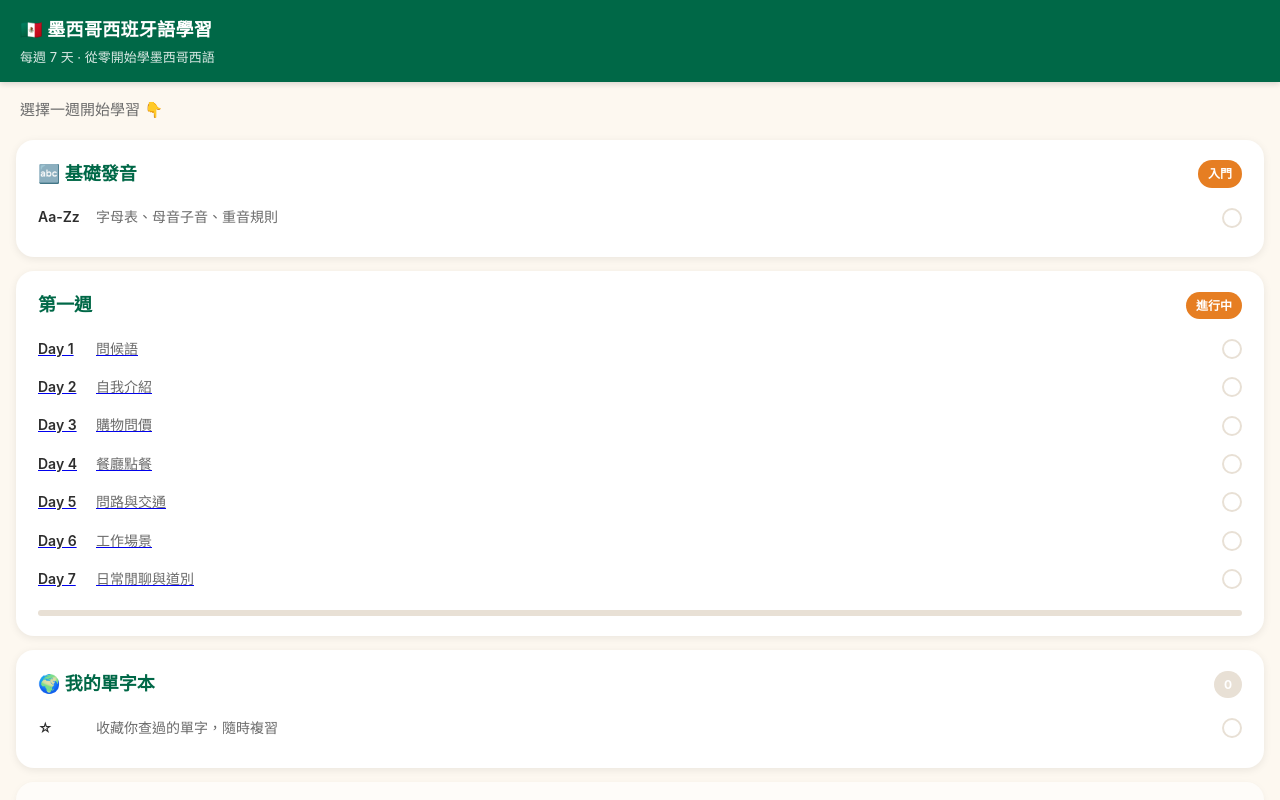
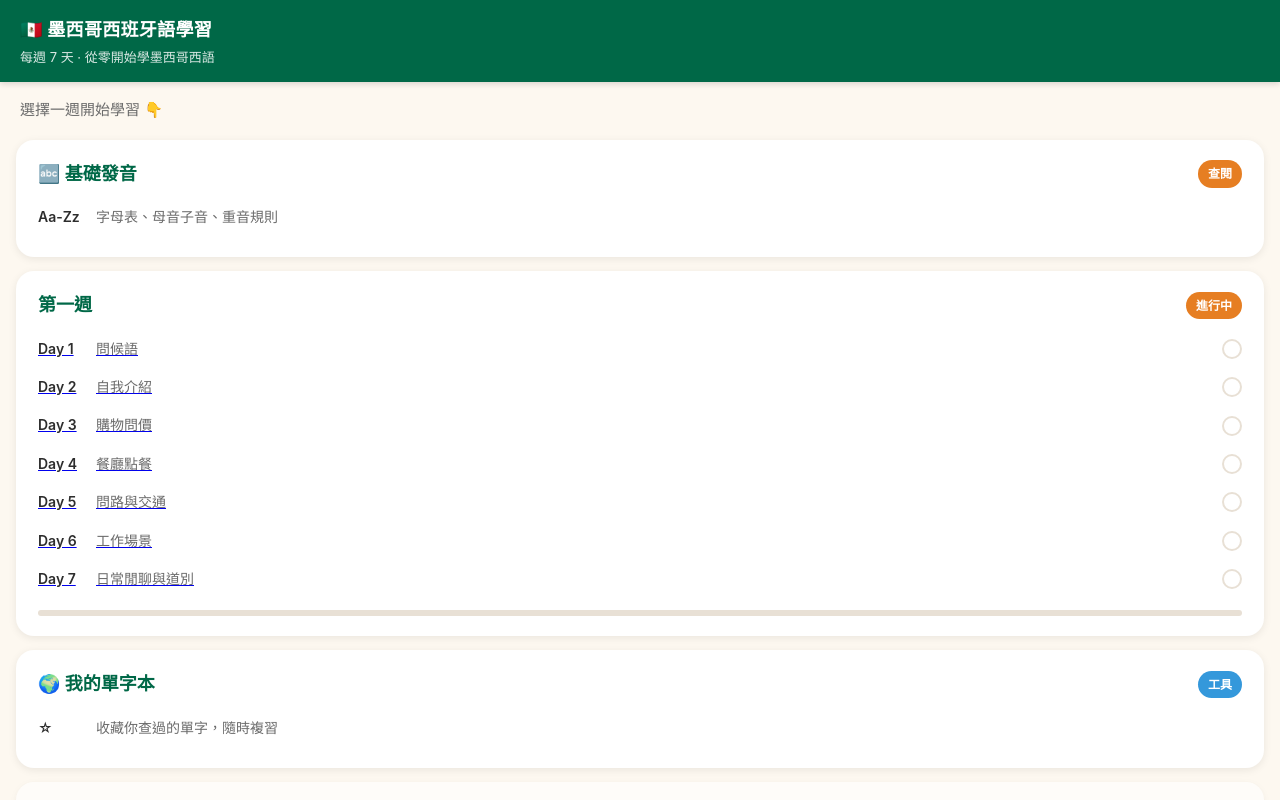
Before and after one commit to nelsonliu92/mexican-spanish-learning, a plain HTML site: page index.html in a window 1280 px wide. Shown: the top 800 px of the page. Drawn offline with Linux system fonts and the light colour scheme.

Commit message:
style: 基礎發音與單字本移除完成狀態符號，改為查閱/工具標籤

```diff
--- a/index.html
+++ b/index.html
@@ -174,10 +174,10 @@ body{font-family:-apple-system,BlinkMacSystemFont,"Segoe UI",Roboto,"Noto Sans T
   <div class="week-card-idx" id="pronunciation-card" onclick="showPronunciation();return false;" style="cursor:pointer;">
     <div class="week-header-idx">
       <div class="week-title-idx">🔤 基礎發音</div>
-      <div class="week-status-idx" style="background:var(--accent);">入門</div>
+      <div class="week-status-idx" style="background:var(--accent);">查閱</div>
     </div>
     <div class="week-days-idx">
-      <div class="day-row-idx pending" style="border-top:none;"><span class="day-num">Aa-Zz</span><span class="day-theme">字母表、母音子音、重音規則</span><span class="day-check"></span></div>
+      <div class="day-row-idx" style="border-top:none;cursor:default;"><span class="day-num">Aa-Zz</span><span class="day-theme">字母表、母音子音、重音規則</span></div>
     </div>
   </div>
 
@@ -201,10 +201,10 @@ body{font-family:-apple-system,BlinkMacSystemFont,"Segoe UI",Roboto,"Noto Sans T
     <div class="week-card-idx" id="vocab-card" onclick="showVocab();return false;" style="cursor:pointer;">
     <div class="week-header-idx">
       <div class="week-title-idx">🌍 我的單字本</div>
-      <div class="week-status-idx" id="vocab-card-count">0</div>
+      <div class="week-status-idx" style="background:#3498DB;">工具</div>
     </div>
     <div class="week-days-idx">
-      <div class="day-row-idx pending" style="border-top:none;"><span class="day-num">☆</span><span class="day-theme">收藏你查過的單字，隨時複習</span><span class="day-check"></span></div>
+      <div class="day-row-idx" style="border-top:none;cursor:default;"><span class="day-num">☆</span><span class="day-theme">收藏你查過的單字，隨時複習</span></div>
     </div>
   </div>
 
```
